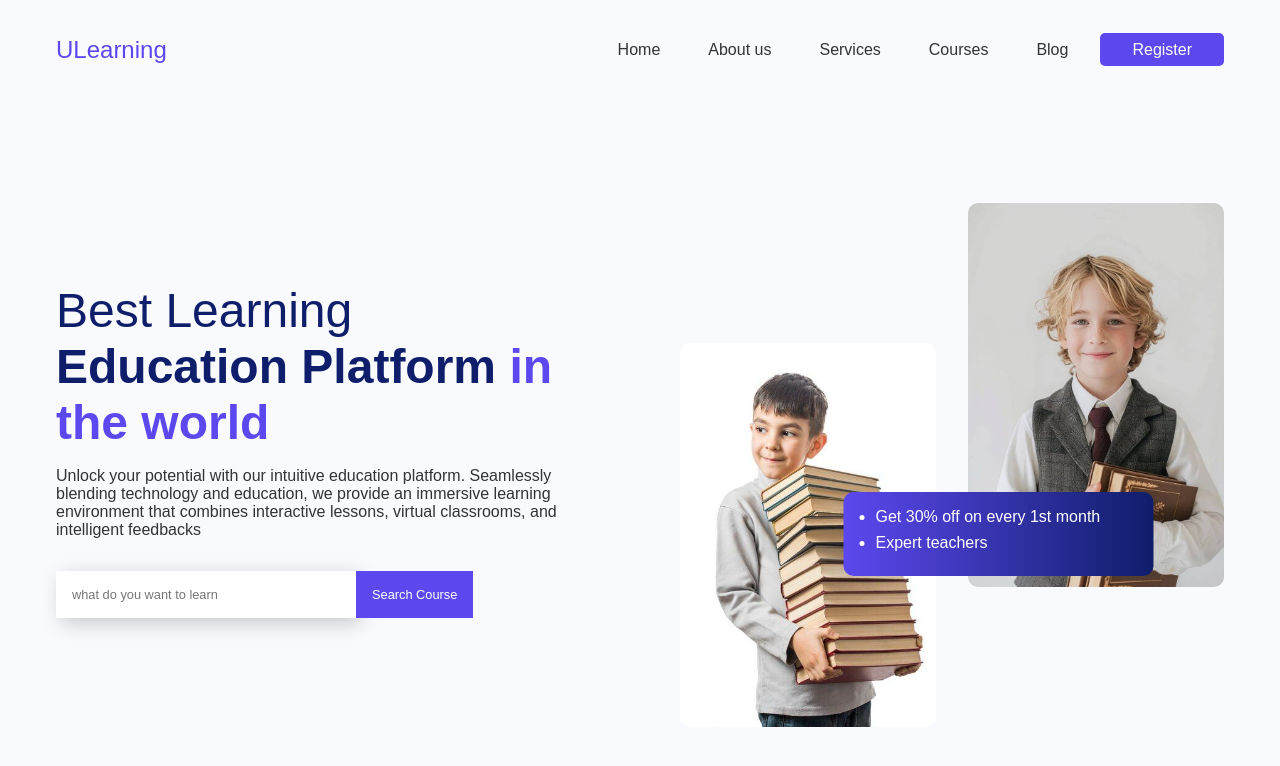
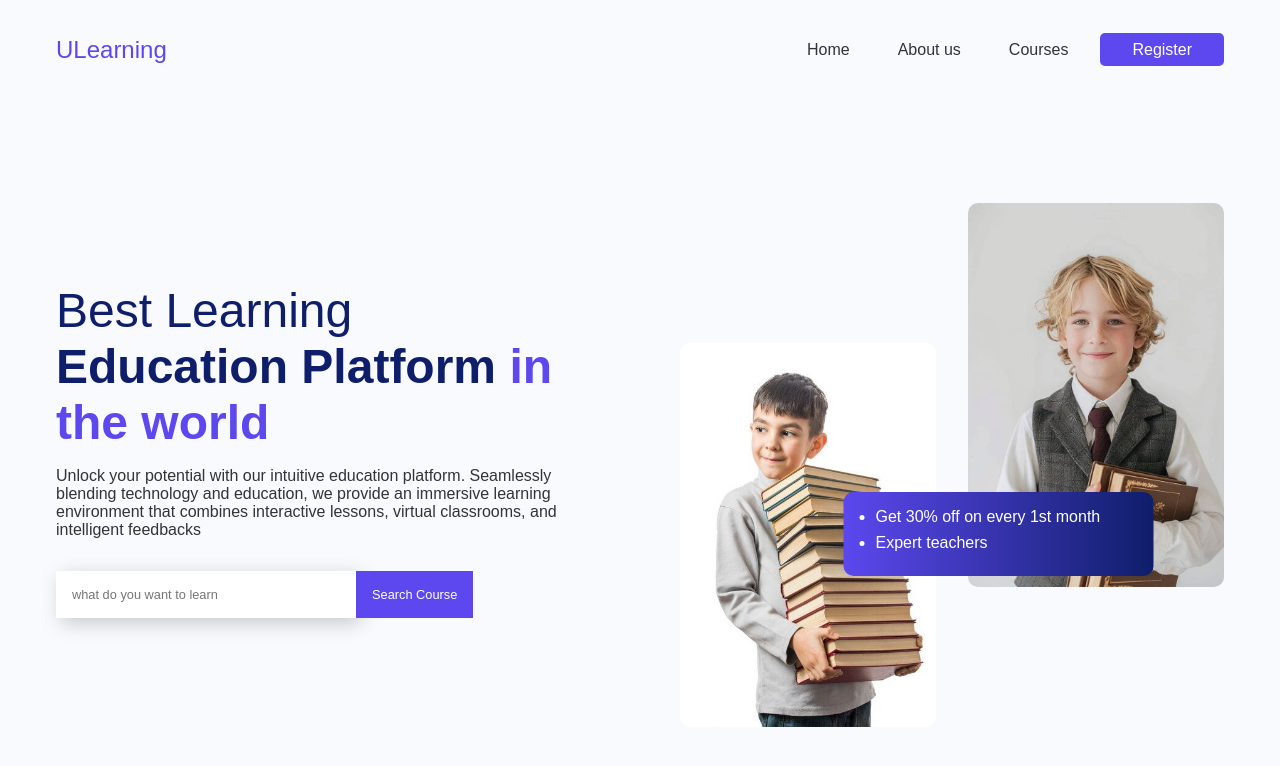
Before and after one commit to Aeddy06/website-ed, a plain HTML site: page index.html in a window 1280 px wide. Drawn offline with Linux system fonts and the light colour scheme.

Commit message:
Update index.html

```diff
--- a/index.html
+++ b/index.html
@@ -12,9 +12,7 @@
         <ul class="nav_links">
             <li class="link"><a href="index.html">Home</a></li>
             <li class="link"><a href="#">About us</a></li>
-            <li class="link"><a href="#">Services</a></li>
             <li class="link"><a href="#">Courses</a></li>
-            <li class="link"><a href="#">Blog</a></li>
             <li class="link"><a href="#" class="nav_btn">Register</a></li>
         </ul>
     </nav>
```
